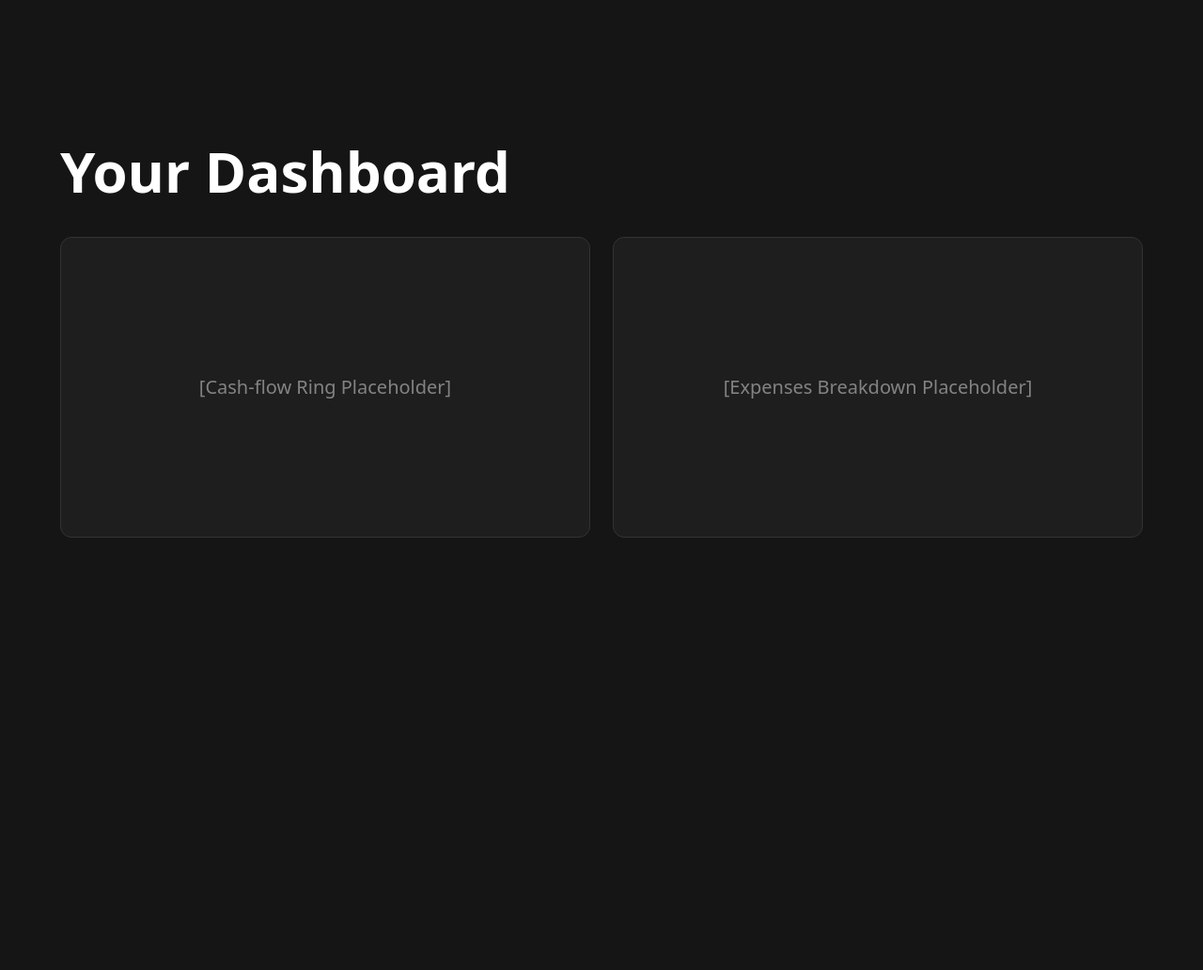
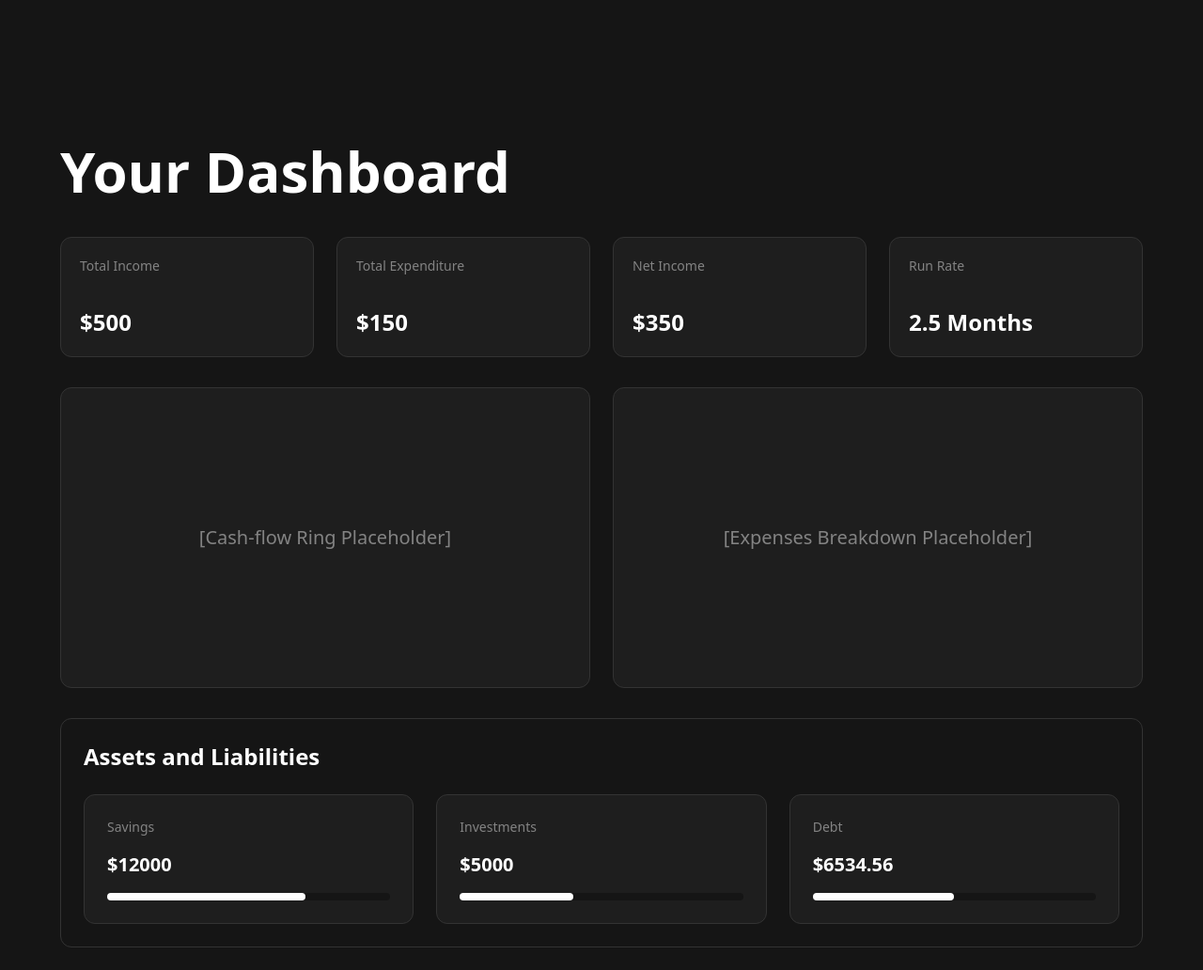
Before and after one commit to taku-muk/CITS3403-Project-Group42, a Flask app: template app/templates/visualise.html in a window 1280 px wide. Shown: the whole page at 94% size. Before the commit the page ends 572 px from the top, so only its background shows below. Run offline with Flask 3, Linux system fonts and the light colour scheme; the template is opened without the code that fills it, so the values that code supplies are empty; some libraries are stand-ins or nearby versions.

Commit message:
Fix visualise page to render all components: added missing includes for Total Income, Total Expenses, Net Income, Run Rate, and Assets & Liabilities so that all key sections now display properly on the page.

```diff
--- a/app/static/js/assets_liabilities.js
+++ b/app/static/js/assets_liabilities.js
@@ -2,13 +2,19 @@ export function renderAssetsAndLiabilities(assets) {
   const container = document.getElementById('assets-liabilities');
   container.innerHTML = '';
 
+  // OUTER WRAPPER
+  const outer = document.createElement('div');
+  outer.className = 'bg-[#151515] p-6 rounded-xl border border-[#333] space-y-6';
+
+  // Title
   const title = document.createElement('h2');
   title.className = 'text-2xl font-bold';
   title.innerText = 'Assets and Liabilities';
-    container.appendChild(title);
+  outer.appendChild(title);
 
+  // Grid of assets
   const grid = document.createElement('div');
-    grid.className = 'grid grid-cols-1 md:grid-cols-2 lg:grid-cols-3 gap-6 mt-6';
+  grid.className = 'grid grid-cols-1 md:grid-cols-2 lg:grid-cols-3 gap-6';
 
   assets.forEach(asset => {
     const card = document.createElement('div');
@@ -18,12 +24,13 @@ export function renderAssetsAndLiabilities(assets) {
       <p class="text-[#838383] text-sm">${asset.name}</p>
       <h3 class="text-xl font-bold">$${asset.amount}</h3>
       <div class="w-full h-2 bg-[#151515] rounded-full">
-              <div class="bg-white h-2 rounded-full" style="width: ${asset.progress}%;"></div>
+        <div class="bg-white h-2 rounded-full" style="width: ${asset.progress}%"></div>
       </div>
     `;
 
     grid.appendChild(card);
   });
 
-    container.appendChild(grid);
+  outer.appendChild(grid);
+  container.appendChild(outer);
 }
--- a/app/templates/visualise.html
+++ b/app/templates/visualise.html
@@ -12,15 +12,44 @@
     <h1 class="text-5xl sm:text-6xl font-semibold mb-10">Your Dashboard</h1>
 
     <div class="flex flex-col gap-8">
-        {% include 'visualise_components/top_cards.html' %}
+
+      <!-- Placeholder for Top Cards (JS will fill later) -->
+      <div id="top-cards"></div>
 
       <div class="grid grid-cols-1 lg:grid-cols-2 gap-6">
         {% include 'visualise_components/cashflow_ring.html' %}
         {% include 'visualise_components/cashflow_list.html' %}
       </div>
 
-        {% include 'visualise_components/assets_liabilities.html' %}
+      <!-- Placeholder for Assets and Liabilities (JS will fill later) -->
+      <div id="assets-liabilities"></div>
+
     </div>
   </div>
+
+  <!-- Dummy data + Import and render -->
+  <script type="module">
+    import { renderTopCards } from "{{ url_for('static', filename='js/top_cards.js') }}";
+    import { renderAssetsAndLiabilities } from "{{ url_for('static', filename='js/assets_liabilities.js') }}";
+
+    // Dummy data
+    const dashboardStats = {
+      totalIncome: 500,
+      totalExpenditure: 150,
+      netIncome: 350,
+      runRate: 2.5
+    };
+
+    const assetsData = [
+      { name: 'Savings', amount: 12000, progress: 70 },
+      { name: 'Investments', amount: 5000, progress: 40 },
+      { name: 'Debt', amount: 6534.56, progress: 50 }
+    ];
+
+    // Call imported functions
+    renderTopCards(dashboardStats);
+    renderAssetsAndLiabilities(assetsData);
+  </script>
+
 </body>
 </html>
```
Lines whose indentation alone changed are shown as unchanged.
